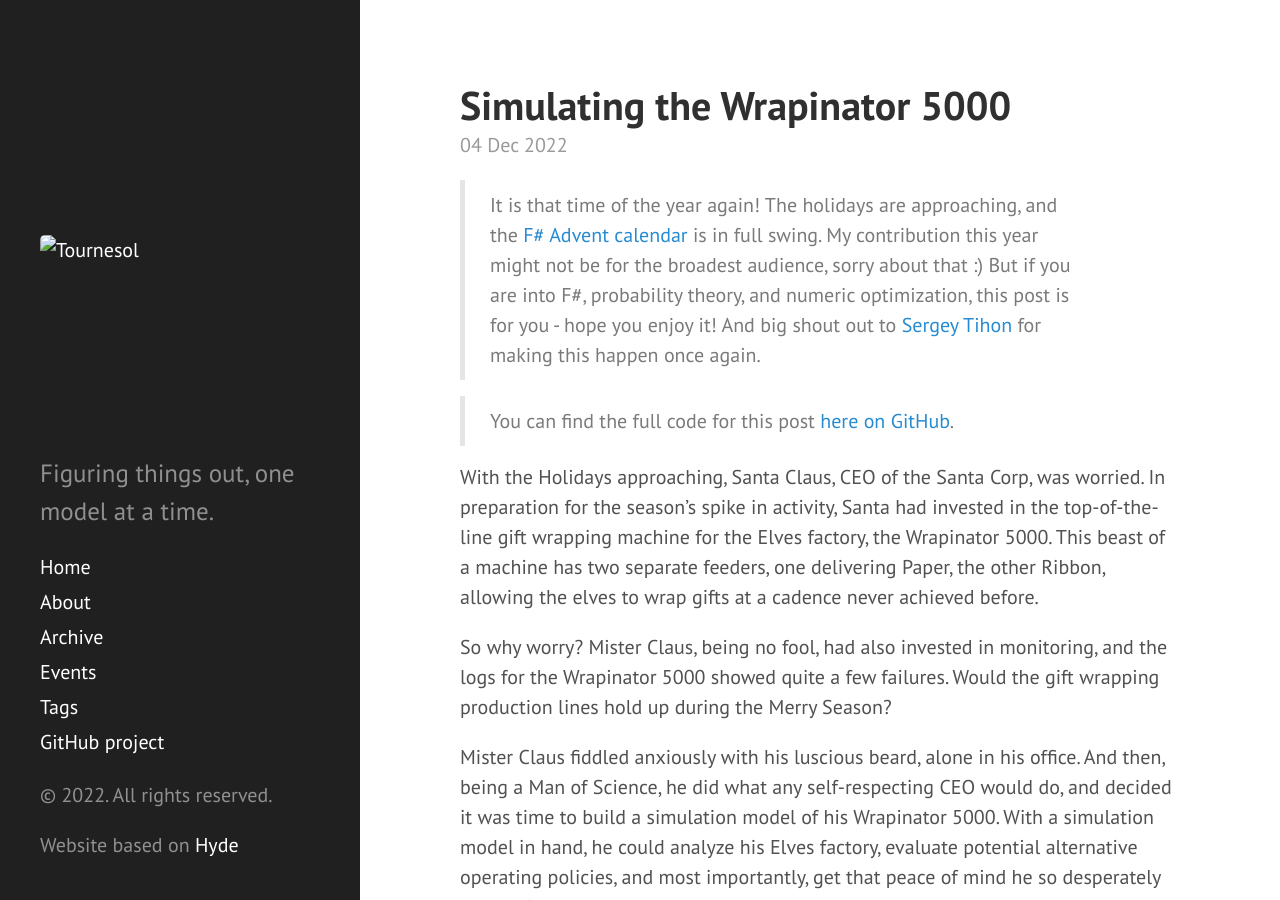
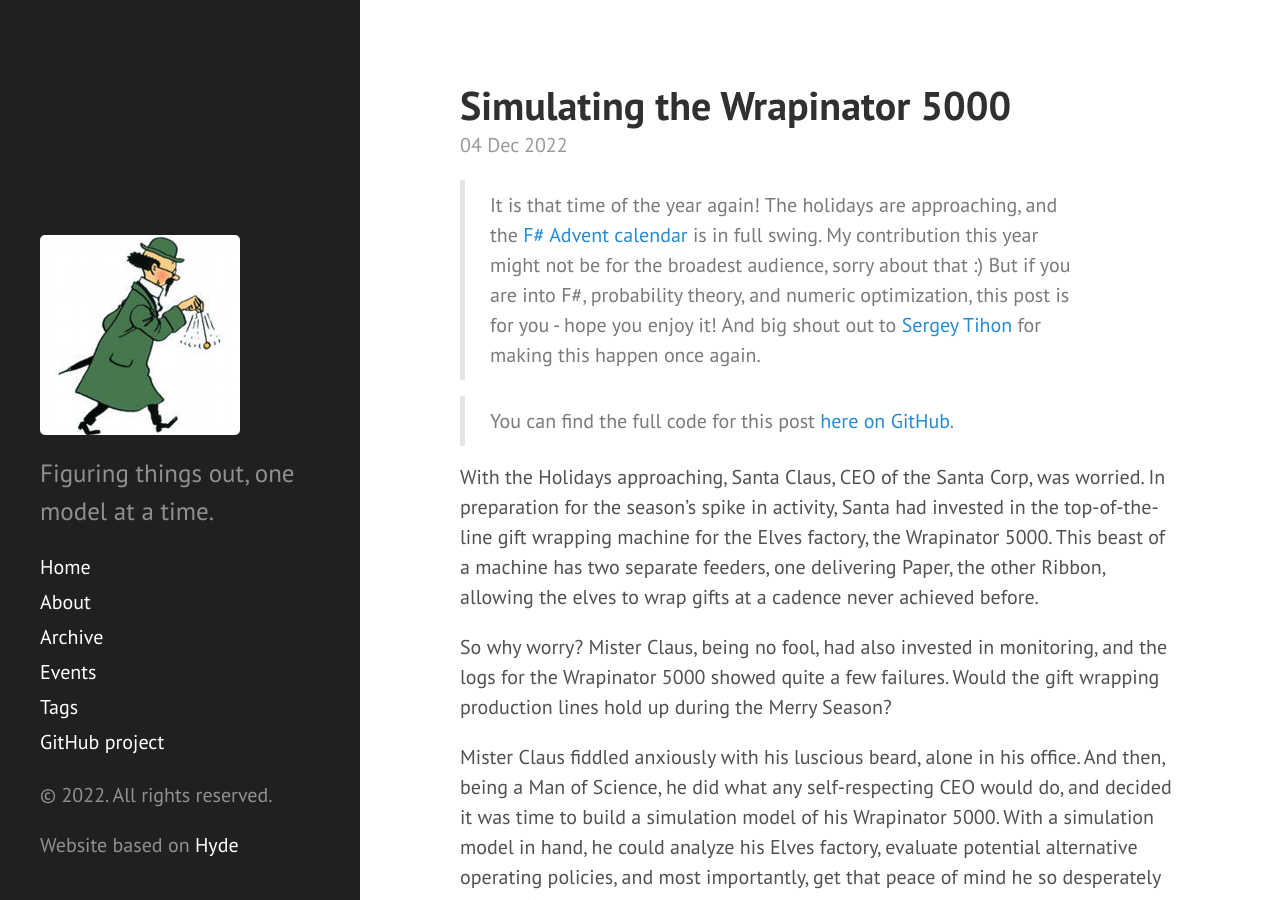
Before and after one commit to mathias-brandewinder/mathias-brandewinder.github.io, a Jekyll site: the page built from index.html, in a window 1280 px wide and 900 px high. Built offline with Jekyll 4.4.1, drawn with Linux system fonts in a browser that asks for light colours; the list of posts is cut into pages by our own code.

Commit message:
Image link error

```diff
--- a/_includes/sidebar.html
+++ b/_includes/sidebar.html
@@ -2,7 +2,7 @@
   <div class="container sidebar-sticky">
     <div class="sidebar-about">
       <a href="https://twitter.com/brandewinder">
-        <img src="TournesolPendule_400x400.jpg" alt="Tournesol" height="200" width="200">
+        <img src="https://brandewinder.com/public/TournesolPendule_400x400.jpg" alt="Tournesol" height="200" width="200">
       </a>
       <a rel="me" href="https://hachyderm.io/@brandewinder"></a>
       <h1>
```
